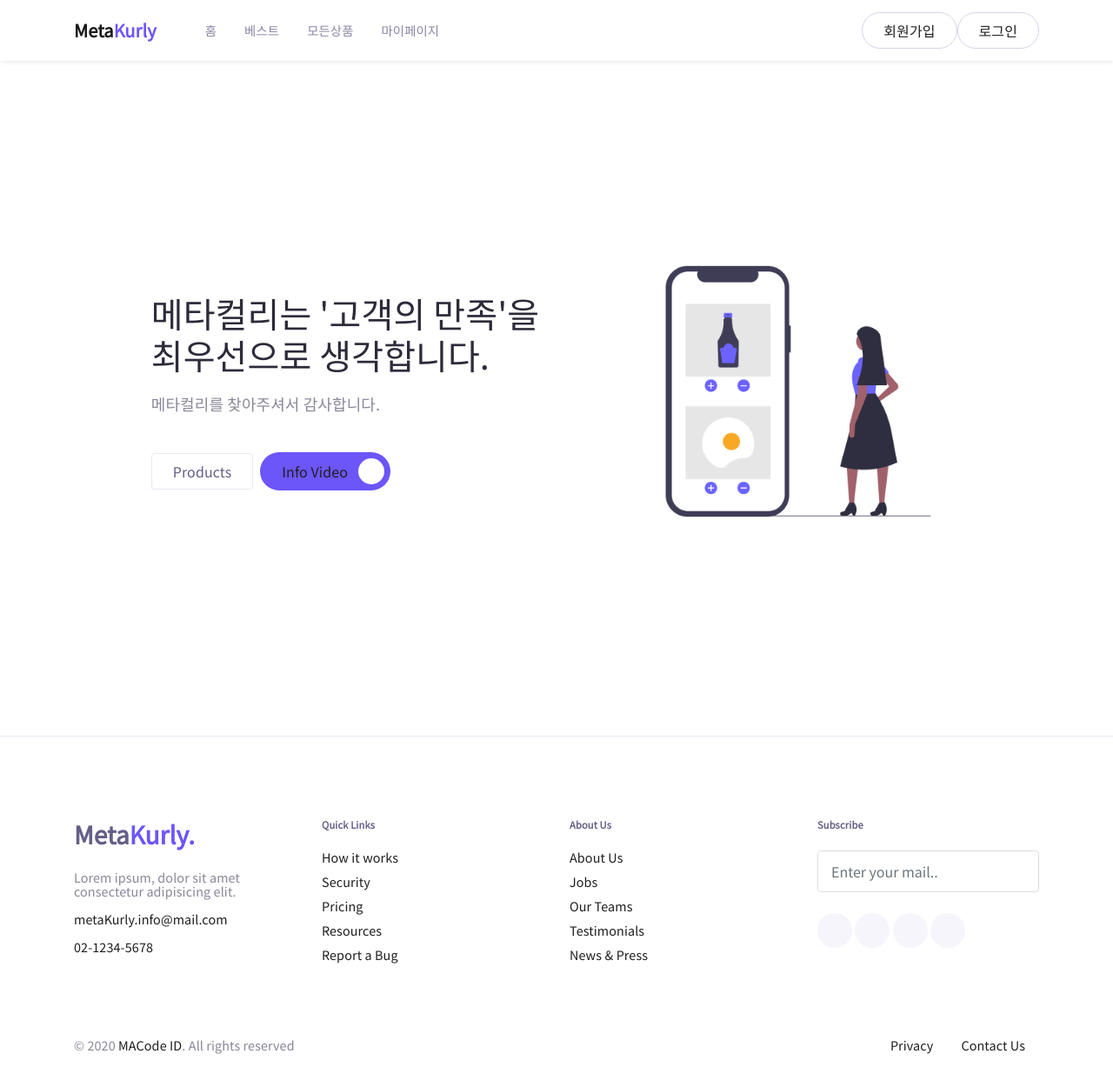
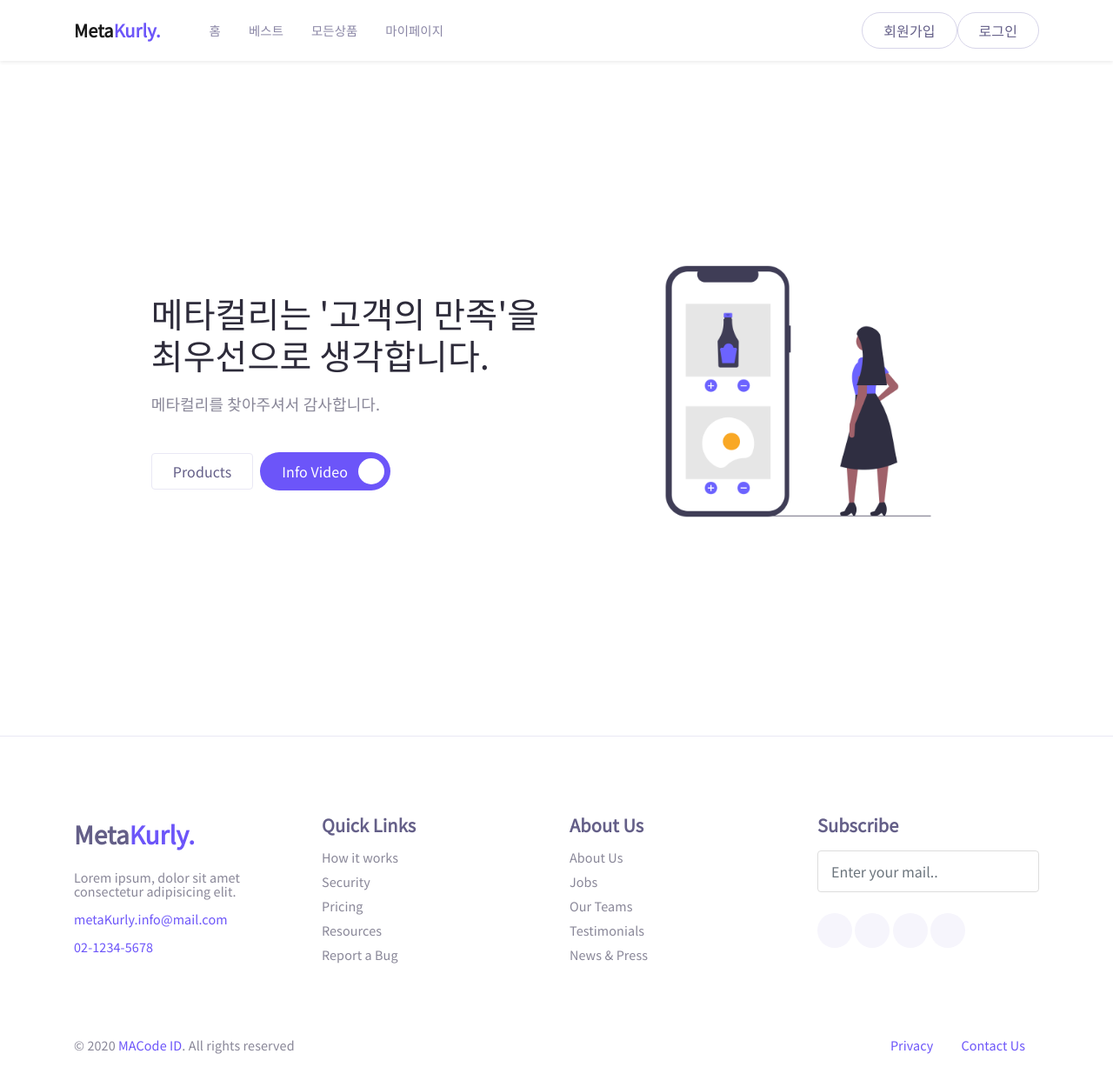
Before and after one commit to hyegyeong-kang/metakurly-vue.js-project, a Vue app: page / in a window 1280 px wide. Shown: the whole page at 87% size. Built offline with nearby package versions, Linux system fonts and the light colour scheme; some icons are missing.

Commit message:
update Main Page

```diff
--- a/src/App.vue
+++ b/src/App.vue
@@ -1,13 +1,13 @@
 <template>
   <nav class="navbar navbar-expand-lg navbar-light shadow-sm">
       <div class="container">
-        <router-link class="navbar-brand" :to="{name: 'Home'}">Meta<span class="text-primary">Kurly</span></router-link>
+        <router-link class="navbar-brand" :to="{name: 'Home'}">Meta<span class="text-primary">Kurly.</span></router-link>
 
         <div class="navbar-collapse collapse" id="navbarContent">
           <ul class="navbar-nav ml-lg-4 pt-3 pt-lg-0">
             <li class="nav-item"><router-link class="nav-link" :to="{name: 'Home'}">홈</router-link></li>
             <!-- <li class="nav-item"><router-link class="nav-link" :to="{name: 'ProductsBestList'}">베스트</router-link></li> -->
-            <li class="nav-item"><router-link class="nav-link" to="/ProductsBestList">베스트</router-link></li>
+            <li class="nav-item"><router-link class="nav-link" to="/productsBestList">베스트</router-link></li>
             <!-- <li class="nav-item"><router-link class="nav-link" :to="{name: 'ProductsList'}">모든상품</router-link></li> -->
             <li class="nav-item"><router-link class="nav-link" to="/products">모든상품</router-link></li>
             <!-- <li class="nav-item"><router-link class="nav-link" :to="{name: 'MemberMyPage'}">마이페이지</router-link></li> -->
@@ -130,4 +130,9 @@ export default {
 @import "@/assets/css/owl.carousel.css";
 @import "@/assets/css/theme.css";
 @import "@/assets/css/login.css";
+
+h5{
+  font-size: 1.25rem;
+}
+
 </style>
--- a/src/assets/css/login.css
+++ b/src/assets/css/login.css
@@ -27,10 +27,10 @@ h5 {
   line-height: 0.7rem;
 }
 
-a:link, a:visited, a:hover, a:active {
+/* a:link, a:visited, a:hover, a:active {
   color: #1f1f1f;
   text-decoration: none;
-}
+} */
 
 button {
   width: 90%;
--- a/src/pages/index.vue
+++ b/src/pages/index.vue
@@ -6,7 +6,7 @@
             <h1 class="mb-4">메타컬리는 '고객의 만족'을 최우선으로 생각합니다.</h1>
             <p class="text-lg mb-5">메타컬리를 찾아주셔서 감사합니다.</p>
 
-            <a href="#" class="btn btn-outline border text-secondary">Products</a>
+            <router-link to="/products" class="btn btn-outline border text-secondary">Products</router-link>
             <a href="https://www.youtube.com/watch?v=y5iXdP6jXpY" class="btn btn-primary btn-split ml-2">Info Video <div class="fab"><span class="mai-play"></span></div></a>
           </div>
           <div class="col-lg-6 py-3 wow zoomIn">
```
